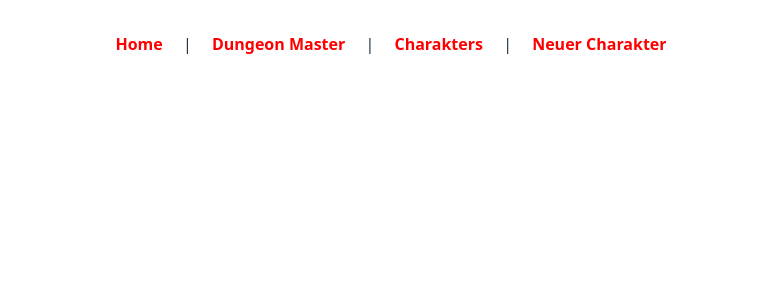
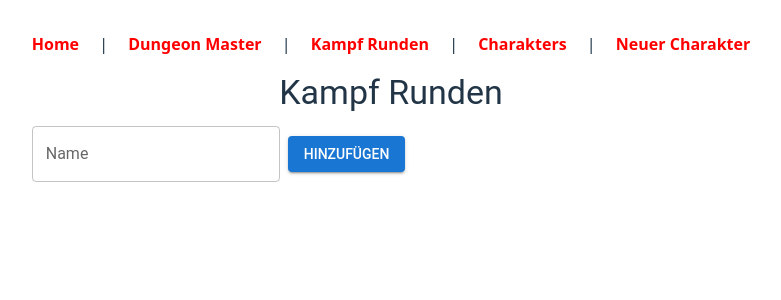
Before and after one commit to Redbeard1000/Critical_Chaos, a React (Vite) app in the folder frontend/: page /BattleMap in a window 1280 px wide. Shown: the top 300 px of the page, without its empty margins (249-1030 px from the left). Built offline with nearby package versions, Linux system fonts and the light colour scheme.

Commit message:
Namen hinzufügen und als Cards anzeigen

```diff
--- a/frontend/src/App.css
+++ b/frontend/src/App.css
@@ -10,6 +10,7 @@
 
 .card {
   padding: 2em;
+  color: red;
 }
 
 .read-the-docs {
--- a/frontend/src/App.tsx
+++ b/frontend/src/App.tsx
@@ -6,6 +6,7 @@ import { Charakters } from "./pages/Charakters";
 import { DM } from "./pages/DM";
 import CreateCharacterPage from "./pages/CreateCharacter";
 import CharacterDetails from "./pages/CharacterSheet";
+import { BattleMap } from "./pages/BattleMap";
 
 function App() {
   return (
@@ -20,6 +21,10 @@ function App() {
             Dungeon Master
           </Link>{" "}
           |{" "}
+          <Link to="/BattleMap" className="navbar">
+            Kampf Runden
+          </Link>{" "}
+          |{" "}
           <Link to="/Charakters" className="navbar">
             Charakters
           </Link>{" "}
@@ -31,6 +36,7 @@ function App() {
         <Routes>
           <Route path="/" element={<Home></Home>} />
           <Route path="/DM" element={<DM></DM>} />
+          <Route path="/BattleMap" element={<BattleMap></BattleMap>} />
           <Route path="/Charakters" element={<Charakters></Charakters>} />
           <Route
             path="/Charakters/:id"
--- /dev/null
+++ b/frontend/src/pages/BattleMap.tsx
@@ -0,0 +1,54 @@
+import { useState } from "react";
+import {
+  Box,
+  Button,
+  Card,
+  CardContent,
+  Stack,
+  TextField,
+  Typography,
+} from "@mui/material";
+import "../styles/BattleMap.css";
+
+export const BattleMap = () => {
+  const [name, setName] = useState("");
+  const [names, setNames] = useState<string[]>([]);
+
+  const handleAddName = () => {
+    const trimmed = name.trim();
+    if (!trimmed) return;
+
+    setNames((prev) => [...prev, trimmed]);
+    setName("");
+  };
+
+  return (
+    <Box sx={{ p: 2 }}>
+      <Typography variant="h4" gutterBottom>
+        Kampf Runden
+      </Typography>
+      <Stack direction="row" spacing={1} alignItems="center" mb={3}>
+        <TextField
+          label="Name"
+          value={name}
+          onChange={(e) => setName(e.target.value)}
+          onKeyDown={(e) => {
+            if (e.key === "Enter") handleAddName();
+          }}
+        />
+        <Button variant="contained" onClick={handleAddName}>
+          Hinzufügen
+        </Button>
+      </Stack>
+      <Stack spacing={1.5}>
+        {names.map((entry, i) => (
+          <Card className="battle-card" key={i}>
+            <CardContent>
+              <Typography variant="body2">{entry}</Typography>
+            </CardContent>
+          </Card>
+        ))}
+      </Stack>
+    </Box>
+  );
+};
--- /dev/null
+++ b/frontend/src/styles/BattleMap.css
@@ -0,0 +1,14 @@
+.MuiCard-root.battle-card {
+  background-color: red !important;
+  border: 1px solid #d0d0d0;
+  border-radius: 12px;
+  box-shadow: 0 2px 10px rgba(0, 0, 0, 0.08);
+}
+
+.battle-card:hover {
+  background: black;
+}
+
+.battle-card .MuiCardContent-root {
+  padding: 12px 16px;
+}
```
